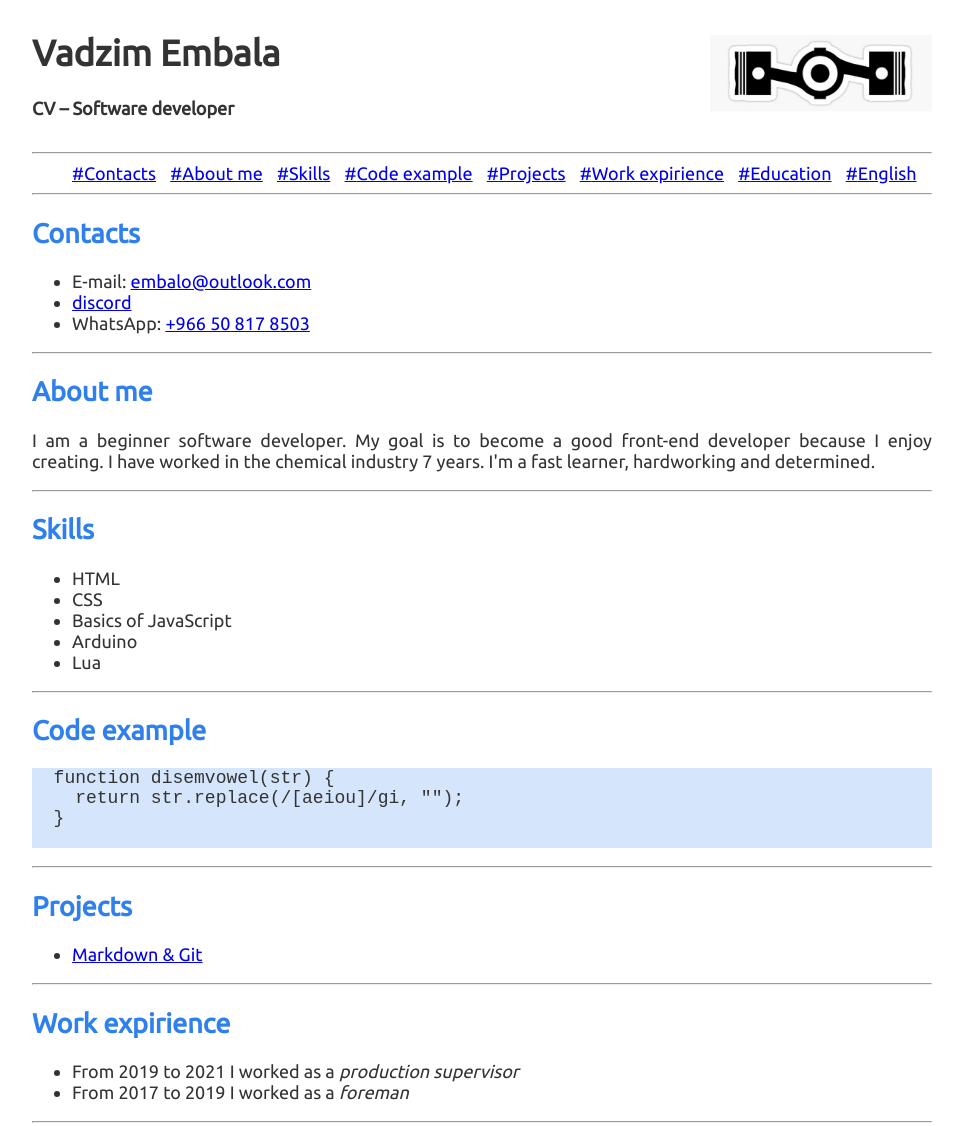
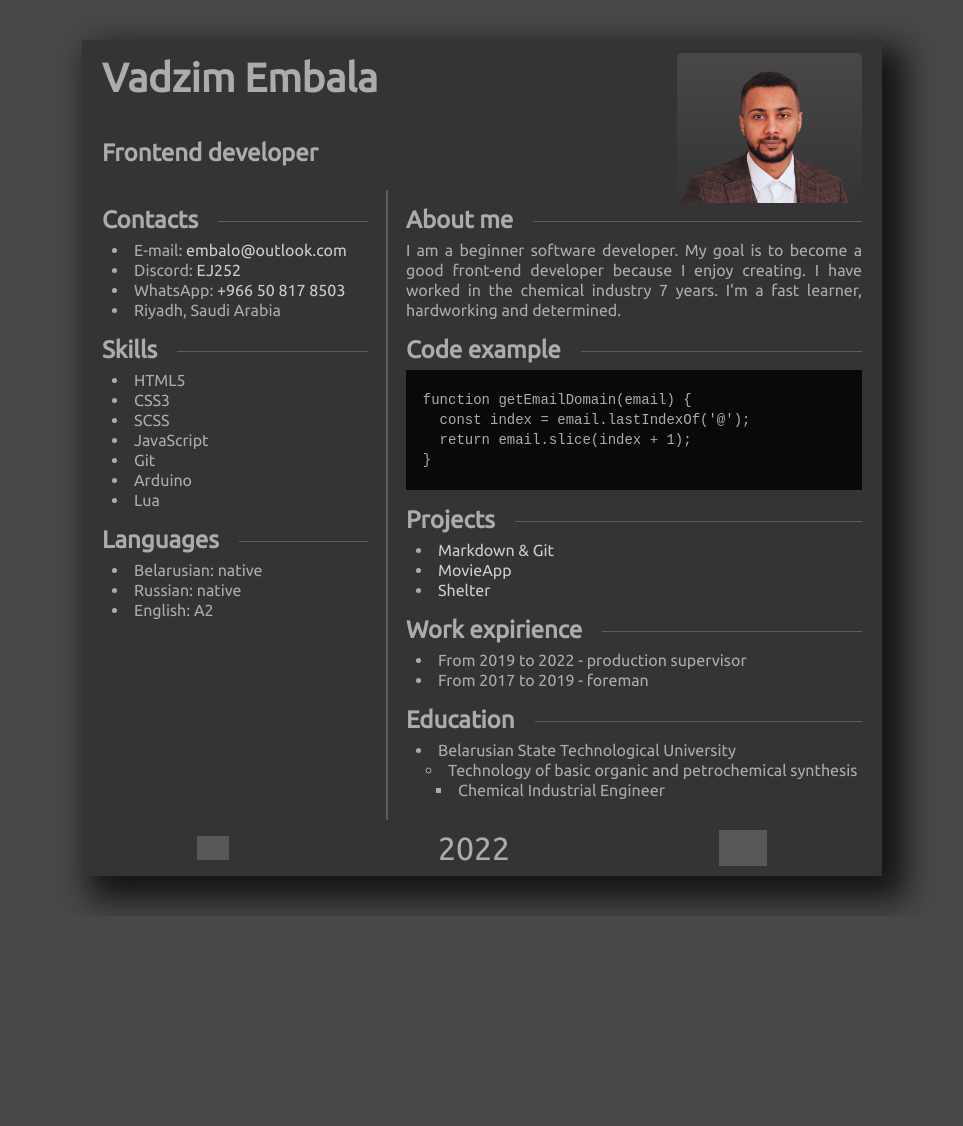
Before and after one commit to EJ252/rsschool-cv, a plain HTML site: page index.html in a window 1280 px wide. Shown: the top 1126 px of the page, without its empty margins (158-1121 px from the left). After the commit the page ends 916 px from the top, so only its background shows below. Drawn offline with Linux system fonts and the light colour scheme; grey boxes are pictures that could not be loaded.

Commit message:
feat: add new desing and data

```diff
--- a/index.html
+++ b/index.html
@@ -11,44 +11,69 @@
   </head>
   <body>
       <header>
-        <div>
+        <div class="title">
           <h1>Vadzim Embala</h1>
-          <h4>CV &#8211; Software developer</h4>
+          <h4>Frontend developer</h4>
         </div>
         <div class="photo">
-          <a href="https://ej252.github.io/rsschool-cv/"><img src="flat.jpg" alt="THE WORLD IS FLAT" style="width: 222px;"></a>
+          <a href="./avatar-white-wall.jpg"><img src="./avatar.png" alt="my avatar"></a>
         </div>
       </header>
-      <hr>
+
       <main>
-        <nav>
+        <!--<nav>
           <ul class="hr">
             <li><a href="#Contacts">Contacts</a></li>
             <li><a href="#AboutMe">About me</a></li>
             <li><a href="#Skills">Skills</a></li>
             <li><a href="#CodeExample">Code example</a></li>
             <li><a href="#Projects">Projects</a></li>
-            <li><a href="#WorkExpirience">Work expirience</a></li>
+            <li><a href="#WorkExpirience">Work experience</a></li>
             <li><a href="#Education">Education</a></li>
             <li><a href="#English">English</a></li>
           </ul>
         </nav>
-        <hr>
+
+        -->
+        <aside>
           <div id="Contacts">
             <h2>Contacts</h2>
             <ul>
               <li>E-mail:
                 <a href="mailto:embalo@outlook.com">embalo@outlook.com</a>
               </li>
-            <li>
-              <a href="https://discordapp.com/users/887690562847784971">discord</a>
+              <li>Discord:
+                <a href="https://discordapp.com/users/887690562847784971">EJ252</a>
               </li>
               <li>WhatsApp:
                 <a href="https://api.whatsapp.com/send?phone=+966508178503">+966 50 817 8503</a>
               </li>
+              <li>Riyadh, Saudi Arabia</li>
             </ul>
           </div>
+          <div id="Skills">
+            <h2>Skills</h2>
+              <ul>
+                <li>HTML5</li>
+                <li>CSS3</li>
+                <li>SCSS</li>
+                <li>JavaScript</li>
+                <li>Git</li>
+                <li>Arduino</li>
+                <li>Lua</li>
+              </ul>
+          </div>
+          <div id="English">
+            <h2>Languages</h2>
+            <ul>
+              <li>Belarusian: native</li>
+              <li>Russian: native</li>
+              <li>English: A2</li>
+            </ul>
+          </div>
+        </aside>
         <hr>
+        <div class="main-body">
           <section id="AboutMe">
             <h2>About me</h2>
             <p>
@@ -56,44 +81,38 @@
               I enjoy creating. I have worked in the chemical industry 7 years. I'm a fast learner, hardworking and determined.
             </p>
           </section>
-        <hr>
-        <div id="Skills">
-          <h2>Skills</h2>
-            <ul>
-              <li>HTML</li>
-              <li>CSS</li>
-              <li>Basics of JavaScript</li>
-              <li>Arduino</li>
-              <li>Lua</li>
-            </ul>
-        </div>
-        <hr>
+
+
           <div id="CodeExample">
             <h2>Code example</h2>
             <div class="code">
               <pre>
-  <code>function disemvowel(str) {
-    return str.replace(/[aeiou]/gi, "");
+  <code>
+  function getEmailDomain(email) {
+    const index = email.lastIndexOf('@');
+    return email.slice(index + 1);
   }</code>
               </pre>
             </div>
           </div>
-        <hr>
+
           <div id="Projects">
             <h2>Projects</h2>
             <ul>
               <li><a href="https://ej252.github.io/rsschool-cv/cv">Markdown & Git</a></li>
+              <li><a href="https://rolling-scopes-school.github.io/ej252-JSFEPRESCHOOL/js30-2-movieapp/">MovieApp</a></li>
+              <li><a href="https://rolling-scopes-school.github.io/ej252-JSFE2022Q1/shelter/pages/main/">Shelter</a></li>
             </ul>
           </div>
-        <hr>
+
           <div id="WorkExpirience">
             <h2>Work expirience</h2>
               <ul>
-              <li>From 2019 to 2021 I worked as a <i>production supervisor</i></li>
-              <li>From 2017 to 2019 I worked as a <i>foreman</i></li>
+                <li>From 2019 to 2022 - production supervisor</li>
+                <li>From 2017 to 2019 - foreman</li>
               </ul>
           </div>
-        <hr>
+
           <div id="Education">
             <h2>Education</h2>
               <ul>
@@ -108,21 +127,17 @@
                 </li>
               </ul>
           </div>
-        <hr>
-        <div id="English">
-          <h2>English</h2>
-          <p>
-            A2
-          </p>
         </div>
+
       </main>
-      <hr>
+
       <footer>
         <div class="footer">
           <a href="https://github.com/ej252"><img src="https://github.githubassets.com/images/modules/logos_page/GitHub-Logo.png"
-            alt="My GitHub" style="height:24px; margin-inline: 50px;"></a>
-          2021
-          <a href="https://rs.school/js/"><img src="https://rs.school/images/rs_school_js.svg" alt="RS SCHOOL" style="height: 24px; margin-inline: 50px"></a>
+            alt="My GitHub" class="git"></a>
+          2022
+          <a href="https://rs.school/js/"><img src="https://rs.school/images/rs_school_js.svg"
+            alt="RS SCHOOL" class="rss"></a>
         </div>
       </footer>
   </body>
--- a/style.css
+++ b/style.css
@@ -1,30 +1,72 @@
+html {
+  background-color: #484848;
+  margin-left: calc(100vw - 100%);
+  overflow-x: hidden;
+}
 body {
   font-family: 'Ubuntu', sans-serif;
-  font-size: 18px;
-  max-width: 900px;
-  margin-left: auto;
-  margin-right: auto;
+  font-size: 16px;
+  line-height: 20px;
+  max-width: 800px;
+  margin: 40px auto;
   text-align: justify;
-  color: #333333;
-  }
+  color: #acacac;
+  background-color: #343434;
+  display: flex;
+  flex-direction: column;
+  justify-content: space-around;
+  box-shadow: 15px 15px 30px 8px rgba(0, 0, 0, 0.729);
+}
 
-h2,h3,h5,h6 {
-  color: #2f80ed;
+* {
+  box-sizing: border-box;
+  margin: 0;
+  padding: 0;
+}
+a {
+  text-decoration: none;
+  color: #cdcdcd;
+  text-decoration: underline rgba(205,205,205,0);
+  transition: 0.3s;
+}
+a:visited {
+  color: #cdcdcd;
+}
+a:hover {
+  color: #cdcdcd;
+  transition: 0.3s;
+  text-decoration: underline;
+}
+h1 {
+  font-size: 2.5rem;
+}
+h4 {
+  font-size: 1.5rem;
 }
 .code {
-  background-color: #d5e5fb;
+  background-color: #090909;
+  font-size: 14px;
 }
-.footer {
-  padding: 10px;
-  text-align: center;
-  font-size: 32px;
+.title {
+  display: flex;
+  flex-direction: column;
+  justify-content: space-around;
+  padding-left: 20px;
 }
 .photo {
   margin-left: auto;
-  align-self:center;
+  align-self: center;
+  padding: 30px 20px 0 0;
+
+}
+.photo img {
+  height: 150px;
+  border-radius: 3%;
+  background: linear-gradient(#484848, #343434);
 }
 header {
   display: flex;
+  height: 150px;
 }
 ul.hr {
   margin: 0;
@@ -40,3 +82,59 @@ ul.hr li:hover {
 ul.hr li a::before {
   content: "#";
 }
+main {
+  display: flex;
+  justify-content: space-between;
+  padding: 0 20px 20px 20px;
+}
+.main-body {
+  width: 60%;
+}
+h2 {
+  overflow: hidden;
+  text-align: left;
+  padding: 20px 0 10px 0;
+}
+h2::after {
+    content: "";
+    display: inline-block;
+    vertical-align: middle;
+    width: 100%;
+    height: 1px;
+    background-color: #5d5d5d;
+    margin: 0 -100% 0 0;
+    position: relative;
+    left: 20px;
+}
+hr {
+  border: 1px solid #5d5d5d;
+  margin-bottom: -20px;
+}
+li {
+  list-style-position: inside;
+  margin-left: 10px;
+}
+aside {
+  width: 35%;
+}
+.footer {
+  margin: 10px;
+  text-align: center;
+  font-size: 32px;
+  border-bottom-left-radius: 20px;
+  border-bottom-right-radius: 20px;
+  display: flex;
+  justify-content: space-around;
+  align-items: center;
+}
+.footer a:hover {
+  transform: scale(1.1);
+}
+.git {
+  height: 24px;
+  filter: invert(93%) sepia(0%) saturate(709%) hue-rotate(230deg) brightness(87%) contrast(101%);
+}
+.rss {
+  height: 36px;
+  filter: invert(93%) sepia(0%) saturate(709%) hue-rotate(230deg) brightness(87%) contrast(101%);
+}
```
Also changed, not shown: dsdssdsdsd.js (added, +7 -0 lines), GitHub-Logo.svg (added), avatar-white-wall.jpg (added), avatar.png (added). Lines whose indentation alone changed are shown as unchanged.
